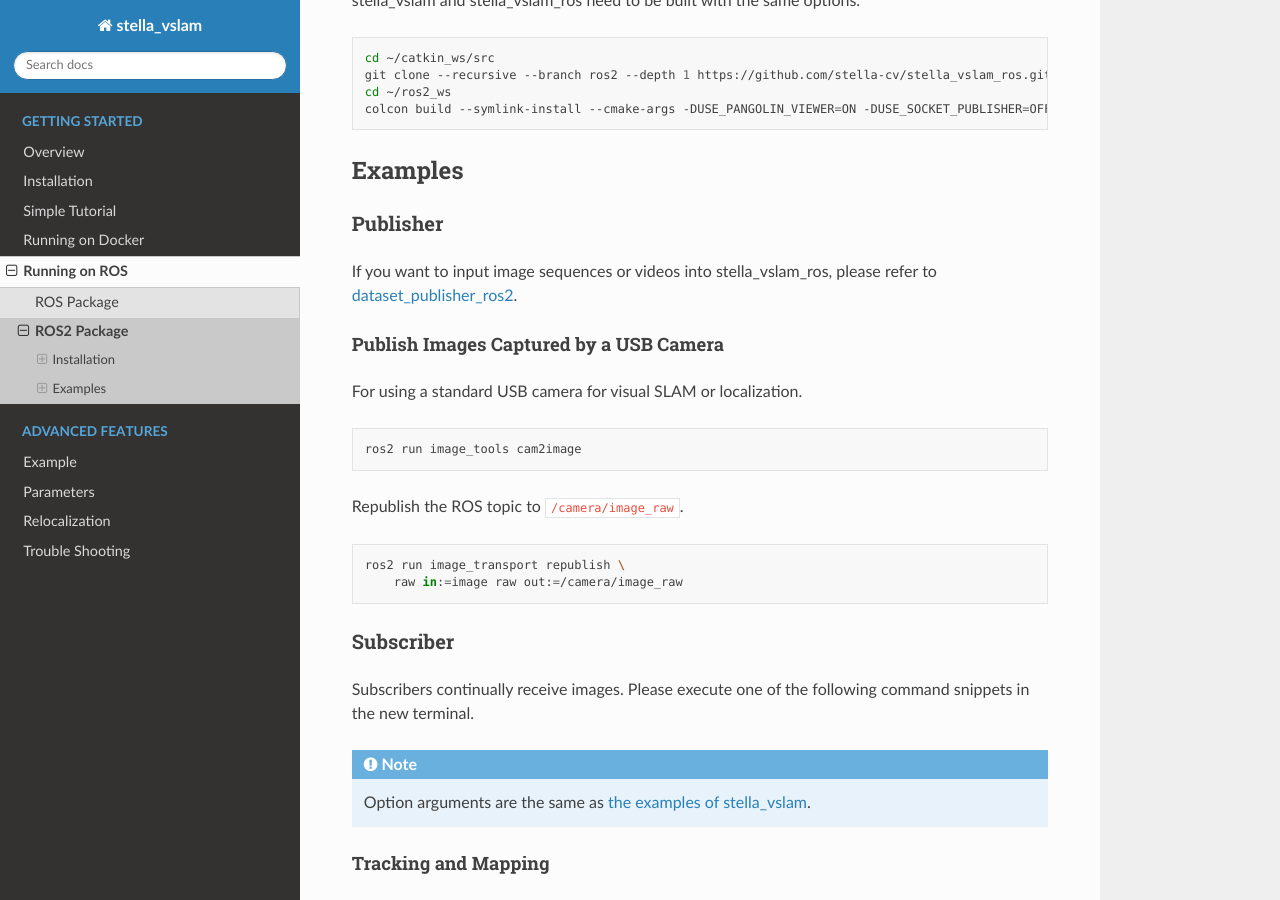
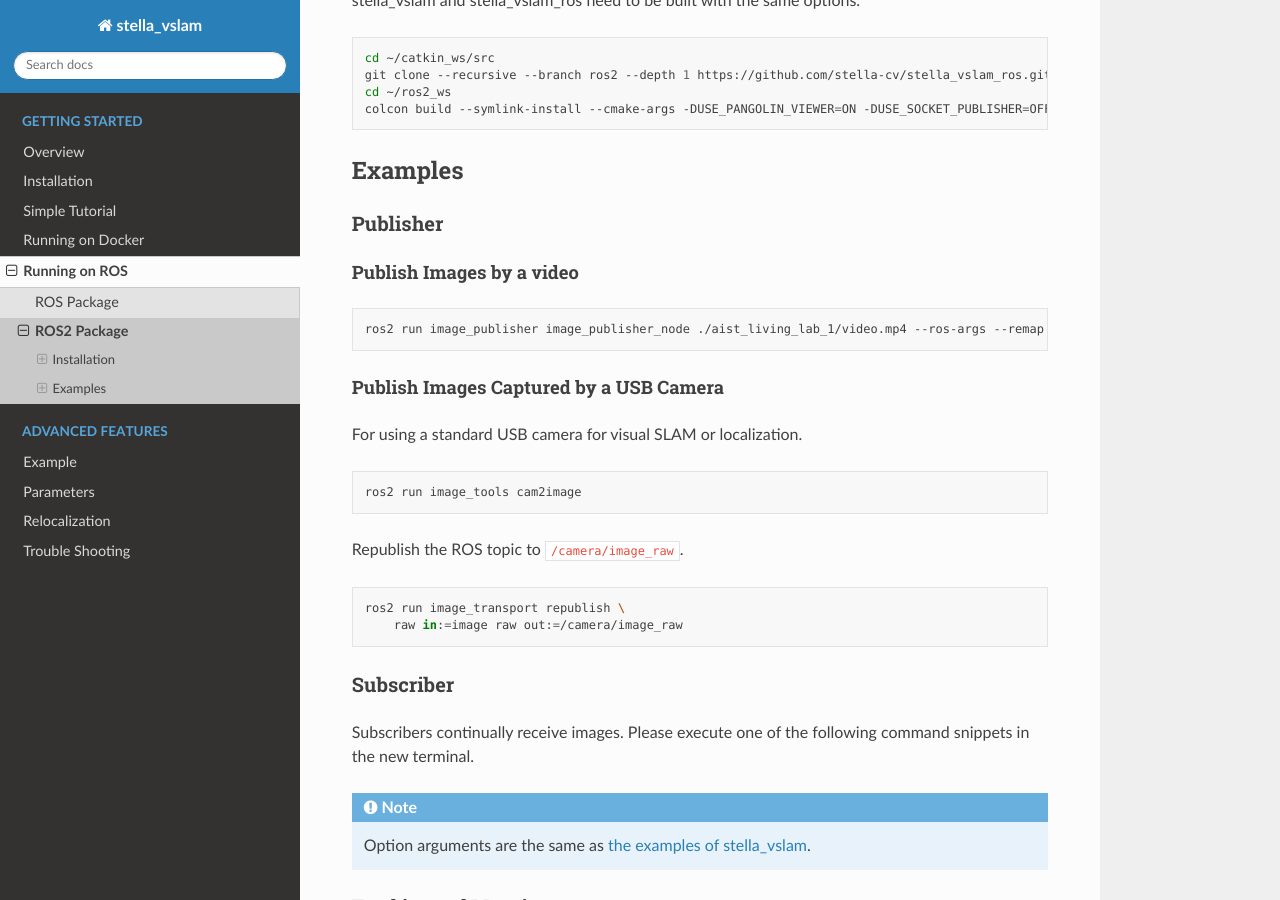
Before and after one commit to stella-cv/docs, a Sphinx documentation site: the page built from docs/ros2_package.rst, in a window 1280 px wide and 900 px high, scrolled down 1221 px. Built offline with Sphinx 7.4.7 and the Read the Docs theme 2.0.0, drawn with Linux system fonts in a browser that asks for light colours.

Commit message:
Use image_publisher

```diff
--- a/docs/ros2_package.rst
+++ b/docs/ros2_package.rst
@@ -76,10 +76,15 @@
 Publisher
 ^^^^^^^^^
 
-If you want to input image sequences or videos into stella_vslam_ros, please refer to `dataset_publisher_ros2 <https://github.com/mirellameelo/dataset_publisher_ros2>`_.
+Publish Images by a video
+-------------------------
+
+.. code-block:: bash
+
+    ros2 run image_publisher image_publisher_node ./aist_living_lab_1/video.mp4 --ros-args --remap /image_raw:=/camera/image_raw
 
 Publish Images Captured by a USB Camera
-------------------------------
+---------------------------------------
 
 For using a standard USB camera for visual SLAM or localization.
 
```
Also changed, not shown: docs/ros_package.rst (+6 -1 lines).
